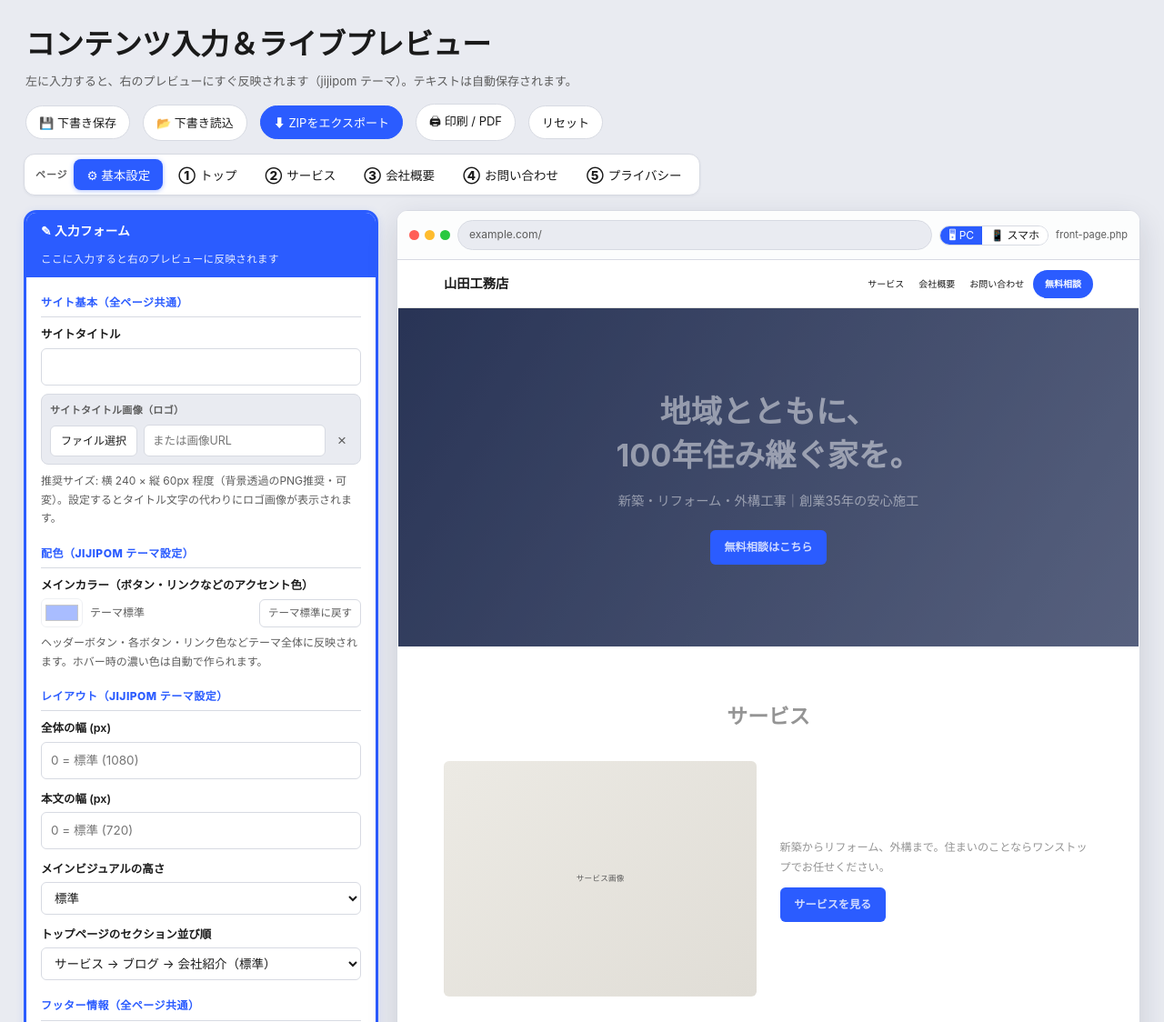
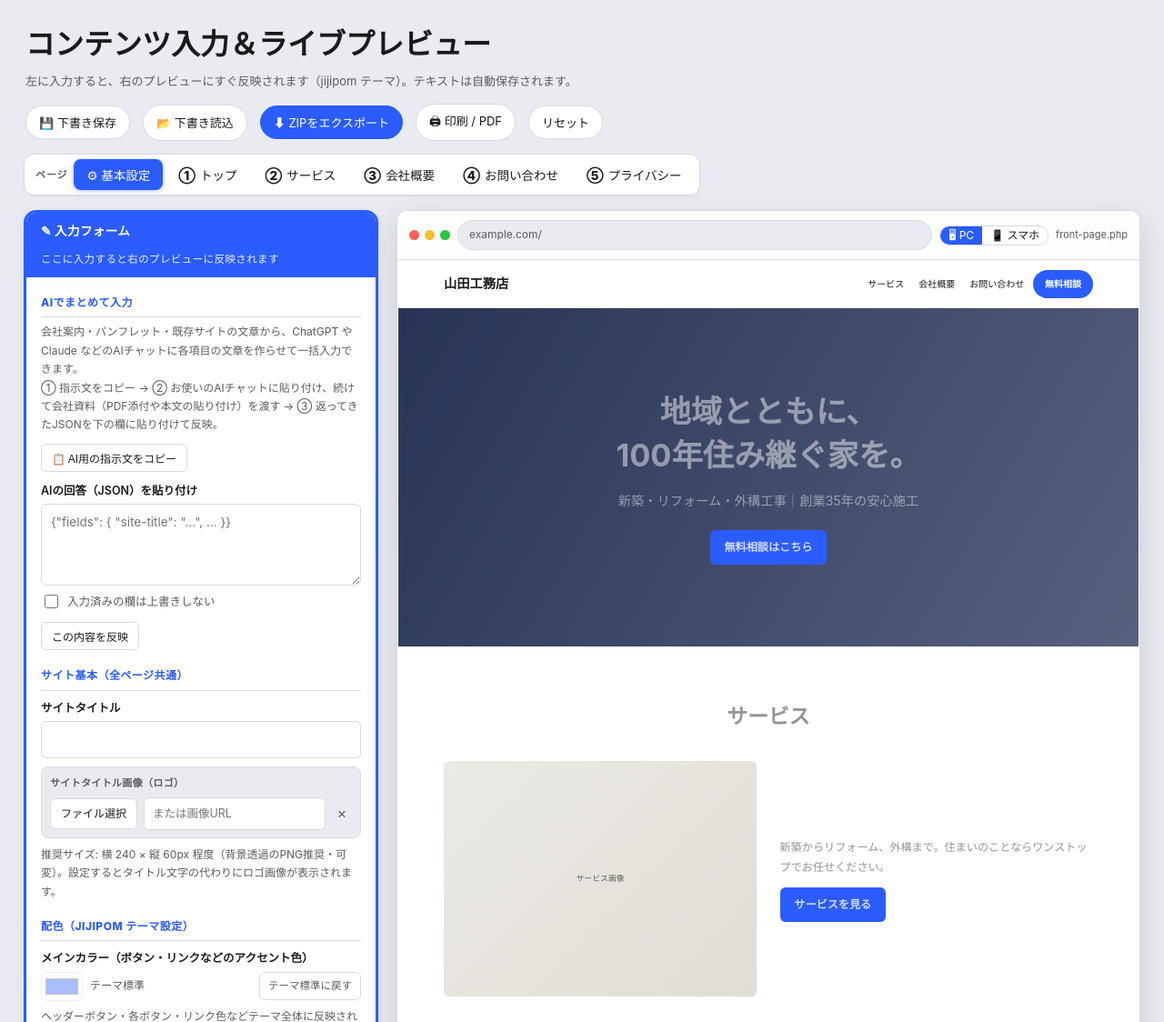
Before and after one commit to bingobongo-2026/drwp-daily-reports, a PHP site: page /assets/builder.html in a window 1280 px wide. Shown: the top 1124 px of the page at 91% size. Run offline with PHP 8.4, Linux system fonts and the light colour scheme.

Commit message:
feat(jijipom-content-builder): AIでまとめて入力 (指示文生成+JSON取込) (1.14.0) (#303)
会社案内・パンフレットの内容から各項目を一括入力できる機能。基本設定
タブに「AIでまとめて入力」を追加した。

- 「AI用の指示文をコピー」: 全テキスト項目 (キー・項目名・ページ >
  グループ・入力例) の一覧と出力形式の指定が入った指示文を生成して
  クリップボードへコピー。ユーザーはChatGPTやClaudeに貼り付けて
  資料を渡すだけでよい
- 項目一覧はエディタのDOMから動的生成するため、項目を増やしても
  指示文は自動で追従する。数値・セレクト・カラー・メディアは対象外。
  プライバシー本文 (ひな形運用) とショートコードは明示的に除外
- 「AIの回答(JSON)を貼り付け」→反映: コードフェンスや前置きが
  混ざっていても最初の{から最後の}を抽出してパース。既存の
  pvSetField 経由で通常入力と同じ経路 (保存・プレビュー反映) を通す
- 「入力済みの欄は上書きしない」オプションと反映結果 (件数・保持・
  不明キー) の表示付き
- APIキー・外部通信は不要 (ビルダーの自己完結設計を維持)


Claude-Session: https://claude.ai/code/session_01BEn4Du2CKYv3vkJThY381u

Co-authored-by: Claude <noreply@anthropic.com>

```diff
--- a/jijipom-content-builder/assets/builder.html
+++ b/jijipom-content-builder/assets/builder.html
@@ -379,6 +379,15 @@
 
       <!-- ① TOP -->
       <div class="editor" data-page="basic">
+        <div class="grp">AIでまとめて入力</div>
+        <p class="hintline" style="margin:-2px 0 10px">会社案内・パンフレット・既存サイトの文章から、ChatGPT や Claude などのAIチャットに各項目の文章を作らせて一括入力できます。<br>① 指示文をコピー → ② お使いのAIチャットに貼り付け、続けて会社資料（PDF添付や本文の貼り付け）を渡す → ③ 返ってきたJSONを下の欄に貼り付けて反映。</p>
+        <button type="button" class="filebtn" id="ai-copy">📋 AI用の指示文をコピー</button>
+        <span class="hintline" id="ai-copy-msg" style="margin-left:8px"></span>
+        <label class="fld" style="margin-top:10px"><span>AIの回答（JSON）を貼り付け</span><textarea id="ai-json" style="min-height:90px" placeholder='&#123;"fields": &#123; "site-title": "…", … &#125;&#125;'></textarea></label>
+        <label class="chk"><input type="checkbox" id="ai-keep"> 入力済みの欄は上書きしない</label>
+        <button type="button" class="filebtn" id="ai-apply">この内容を反映</button>
+        <p class="hintline" id="ai-result" style="margin:8px 0 12px"></p>
+
         <div class="grp">サイト基本（全ページ共通）</div>
         <label class="fld"><span>サイトタイトル</span><input data-bind="site-title" data-sample="山田工務店"></label>
         <div class="media" data-target="site-logo" data-mode="logo">
@@ -1632,6 +1641,107 @@
     pvSetField('pv-body', tpl.body);
   });
 
+  // ---- AIでまとめて入力: 指示文の生成とJSON取込 ----
+  // 資料からは書けない・AIに書かせたくない項目 (プライバシー本文はひな形運用、
+  // ショートコードは実サイト固有の値のため除外)
+  var AI_SKIP = { 'pv-intro': 1, 'pv-body': 1, 'ct-form-sc': 1 };
+  var AI_TAB_NAMES = { basic: '基本設定', top: 'トップページ', service: 'サービス', company: '会社概要', contact: 'お問い合わせ', privacy: 'プライバシーポリシー' };
+  function aiFieldList() {
+    var out = [];
+    document.querySelectorAll('.editor').forEach(function (ed) {
+      var tabName = AI_TAB_NAMES[ed.dataset.page] || ed.dataset.page;
+      var grp = '';
+      ed.querySelectorAll('.grp, [data-bind]').forEach(function (el) {
+        if (el.classList.contains('grp')) { grp = el.textContent.trim(); return; }
+        var tag = el.tagName, type = (el.getAttribute('type') || 'text').toLowerCase();
+        if (tag !== 'TEXTAREA' && !(tag === 'INPUT' && type === 'text')) return;
+        if (AI_SKIP[el.dataset.bind]) return;
+        var lab = el.closest('.fld');
+        var labText = lab && lab.querySelector('span') ? lab.querySelector('span').textContent.trim() : el.dataset.bind;
+        var line = el.dataset.bind + ': ' + labText + '【' + tabName + (grp ? ' > ' + grp : '') + '】';
+        if (el.dataset.sample) line += '（例: ' + el.dataset.sample.replace(/\n/g, ' ') + '）';
+        out.push(line);
+      });
+    });
+    return out;
+  }
+  function aiBuildPrompt() {
+    return [
+      'あなたはWebサイトのコンテンツ作成アシスタントです。',
+      'この後に渡す会社資料（パンフレット・会社案内・既存サイトの文章など）を読み、',
+      'コーポレートサイトの各入力項目に入れる文章を作ってください。',
+      '',
+      '# 出力形式（厳守）',
+      '- 次の形式のJSONだけを出力してください。前後の説明文は不要です。',
+      '  { "fields": { "項目キー": "入れる文章", ... } }',
+      '- 資料から書ける項目だけ含め、分からない項目はキーごと省略してください。',
+      '- 値は日本語のプレーンテキスト。HTMLタグは使わないでください。',
+      '- 改行が必要な値は \\n で改行してください。',
+      '- URLの項目は資料に実際に記載されているURLだけ。推測で作らないでください。',
+      '- キャッチコピーや説明文は、資料の内容に沿っていれば新たに作文して構いません。',
+      '',
+      '# 入力項目一覧（キー: 項目名【ページ > グループ】）',
+      aiFieldList().join('\n'),
+      '',
+      '# 会社資料',
+      '（この下に資料の本文を貼り付けるか、ファイルを添付してください）'
+    ].join('\n');
+  }
+  var aiCopyBtn = document.getElementById('ai-copy');
+  var aiCopyMsg = document.getElementById('ai-copy-msg');
+  function aiCopyDone(ok) {
+    if (!aiCopyMsg) return;
+    aiCopyMsg.textContent = ok ? 'コピーしました。AIチャットに貼り付けてください。' : 'コピーできませんでした。';
+    setTimeout(function () { aiCopyMsg.textContent = ''; }, 6000);
+  }
+  if (aiCopyBtn) aiCopyBtn.addEventListener('click', function () {
+    var text = aiBuildPrompt();
+    if (navigator.clipboard && navigator.clipboard.writeText) {
+      navigator.clipboard.writeText(text).then(function () { aiCopyDone(true); }, function () { aiCopyDone(aiCopyFallback(text)); });
+    } else {
+      aiCopyDone(aiCopyFallback(text));
+    }
+  });
+  function aiCopyFallback(text) {
+    var ta = document.createElement('textarea');
+    ta.value = text; ta.style.position = 'fixed'; ta.style.opacity = '0';
+    document.body.appendChild(ta); ta.select();
+    var ok = false;
+    try { ok = document.execCommand('copy'); } catch (e) {}
+    document.body.removeChild(ta);
+    return ok;
+  }
+  var aiJsonEl = document.getElementById('ai-json');
+  var aiApplyBtn = document.getElementById('ai-apply');
+  var aiKeepEl = document.getElementById('ai-keep');
+  var aiResultEl = document.getElementById('ai-result');
+  if (aiApplyBtn) aiApplyBtn.addEventListener('click', function () {
+    var raw = (aiJsonEl ? aiJsonEl.value : '').trim();
+    if (!raw) { aiResultEl.textContent = 'AIの回答（JSON）を貼り付けてから押してください。'; return; }
+    // コードフェンスや前置きが混ざっていても、最初の { から最後の } までを拾う
+    var st = raw.indexOf('{'), en = raw.lastIndexOf('}');
+    if (st < 0 || en <= st) { aiResultEl.textContent = 'JSONが見つかりませんでした。AIの回答をそのまま貼り付けてください。'; return; }
+    var data;
+    try { data = JSON.parse(raw.slice(st, en + 1)); } catch (e) { aiResultEl.textContent = 'JSONを読み取れませんでした: ' + e.message; return; }
+    var map = (data && typeof data.fields === 'object' && data.fields) ? data.fields : data;
+    if (!map || typeof map !== 'object') { aiResultEl.textContent = 'JSONの形式が想定と異なります。'; return; }
+    var applied = 0, kept = 0, unknown = [];
+    Object.keys(map).forEach(function (key) {
+      var val = map[key];
+      if (typeof val !== 'string') return;
+      var el = document.querySelector('[data-bind="' + key.replace(/"/g, '') + '"]');
+      var tag = el ? el.tagName : '', type = el ? (el.getAttribute('type') || 'text').toLowerCase() : '';
+      if (!el || AI_SKIP[key] || (tag !== 'TEXTAREA' && !(tag === 'INPUT' && type === 'text'))) { unknown.push(key); return; }
+      if (aiKeepEl && aiKeepEl.checked && el.value.trim() !== '') { kept++; return; }
+      pvSetField(key, val);
+      applied++;
+    });
+    var msg = applied + ' 項目を反映しました。';
+    if (kept) msg += '（入力済みのため保持: ' + kept + '）';
+    if (unknown.length) msg += ' 不明なキーは無視しました: ' + unknown.slice(0, 5).join(', ') + (unknown.length > 5 ? ' 他' : '');
+    aiResultEl.textContent = msg;
+  });
+
   // ---- サービス項目のリンク: URLが入っているカードにリンク目印(is-link)を付ける ----
   function applyLinks() {
     document.querySelectorAll('[data-link]').forEach(function (inp) {
--- a/jijipom-content-builder/jijipom-content-builder.php
+++ b/jijipom-content-builder/jijipom-content-builder.php
@@ -3,7 +3,7 @@
  * Plugin Name: jijipom コンテンツビルダー
  * Plugin URI: https://nippoman.example.com/
  * Description: jijipom テーマ向けのコンテンツを画面上で組み立て、ZIP でエクスポートします。管理画面のほか、ショートコード [jijipom_builder] でフロントページにも設置できます。書き出した ZIP は「外観 > コンテンツ取込」(jijipom テーマ) から取り込みます。
- * Version: 1.13.0
+ * Version: 1.14.0
  * Author: jijipom
  * Text Domain: jijipom-content-builder
  * Requires at least: 6.0
@@ -18,7 +18,7 @@
 
 if (!defined('ABSPATH')) exit;
 
-define('JCB_VERSION', '1.13.0');
+define('JCB_VERSION', '1.14.0');
 define('JCB_PATH', plugin_dir_path(__FILE__));
 define('JCB_URL', plugin_dir_url(__FILE__));
 
```
Also changed, not shown: jijipom-content-builder/readme.txt.
